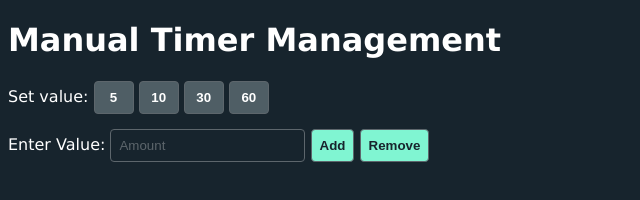
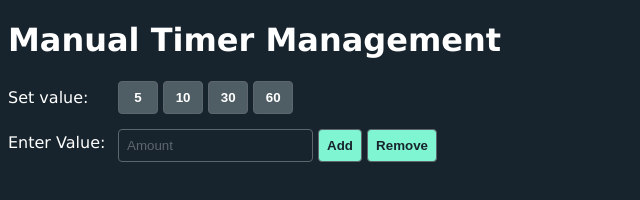
Before and after one commit to Vajkis/marathon-timer, a website: page public/index.html in a window 1280 px wide. Shown: the whole page, without its empty margins (0-640 px from the left). Drawn offline with Linux system fonts and the light colour scheme.

Commit message:
ui update

```diff
--- a/public/css/style.css
+++ b/public/css/style.css
@@ -3,6 +3,12 @@ body {
 
   color: #ffffff;
   font-family: Verdana, sans-serif;
+}
+
+.grid {
+  display: grid;
+  grid-template-columns: 110px auto;
+  align-items: center;
 }
 
 form {
--- a/public/index.html
+++ b/public/index.html
@@ -9,15 +9,18 @@
   <body>
     <h1>Manual Timer Management</h1>
 
+    <div class="grid">
       <span>Set value:</span>
 
+      <div>
         <button class="set-button" onclick="setInputValue(5)">5</button>
         <button class="set-button" onclick="setInputValue(10)">10</button>
         <button class="set-button" onclick="setInputValue(30)">30</button>
         <button class="set-button" onclick="setInputValue(60)">60</button>
+      </div>
 
+      <label for="input">Enter Value:</label>
       <form id="form">
-      <label for="input">Enter Value:</label>
         <input type="number" id="input" name="amount" placeholder="Amount" />
         <button class="main-button" type="button" onclick="handleSubmit('add')">
           Add
@@ -30,6 +33,7 @@
           Remove
         </button>
       </form>
+    </div>
 
     <div id="message"></div>
 
```
Lines whose indentation alone changed are shown as unchanged.
